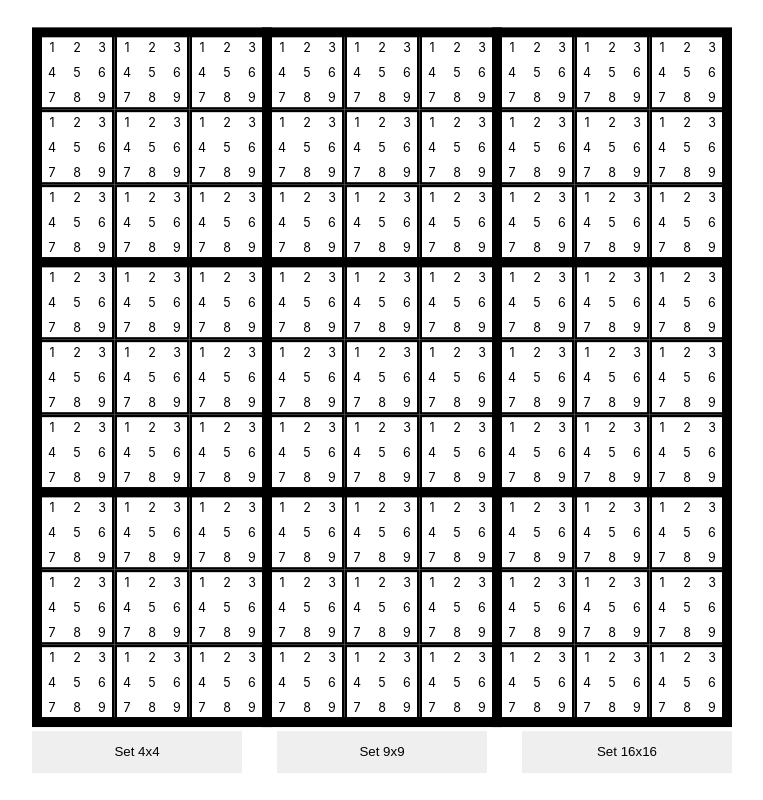
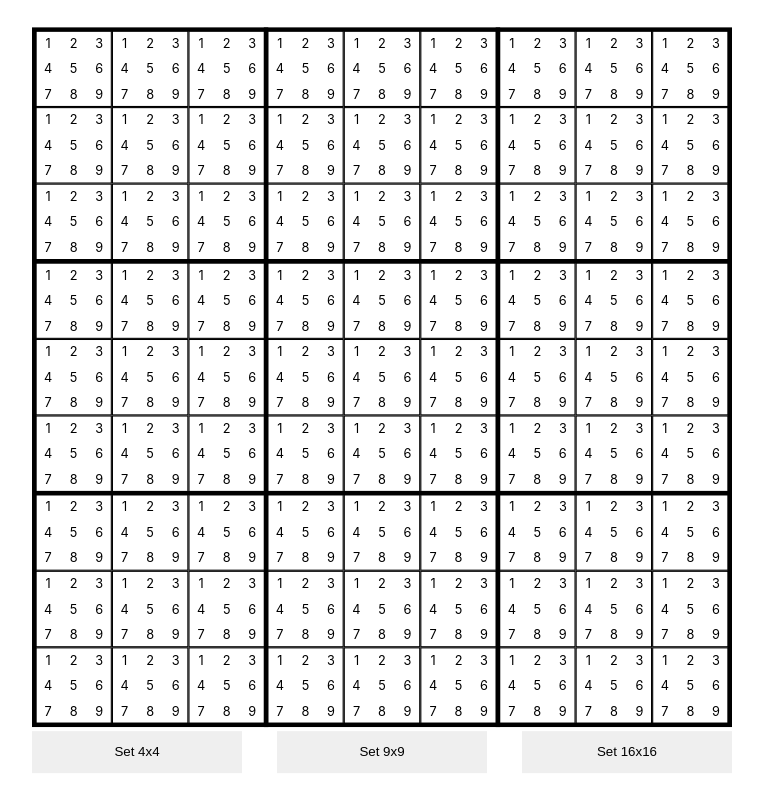
Before and after one commit to bliepp/sudoku-react, a React (Create React App) app: page / in a window 1280 px wide. Shown: the whole page, without its empty margins (258-1021 px from the left). Built offline with nearby package versions, Linux system fonts and the light colour scheme.

Commit message:
Set strokeWidth dynamically, recursively collapse cells

```diff
--- a/src/App.js
+++ b/src/App.js
@@ -8,7 +8,7 @@ function App() {
 
   return (
     <div className="Board">
-      <Board sideLength={sideLength} strokeWidth={10} size={700} />
+      <Board sideLength={sideLength} strokeWidth={40/sideLength} size={700} />
       <br />
       <button className="Sidelength" onClick={() => setSideLength(4)}>Set 4x4</button>
       <button className="Sidelength" onClick={() => setSideLength(9)}>Set 9x9</button>
--- a/src/Wavefunction.js
+++ b/src/Wavefunction.js
@@ -39,6 +39,10 @@ Wavefunction.prototype.collapseTo = function(cellId, to){
     this.cells[cellId].collapsed = true;
     this.cells[cellId].possibilities = [to];
 
+    /*
+     * TODO: remove code duplication
+     */
+
     // propagate in rows and columns
     let [x, y] = this.index2coord(cellId);
     for (let i = 0; i < this.sideLength; i++){
@@ -54,6 +58,10 @@ Wavefunction.prototype.collapseTo = function(cellId, to){
                 arr.splice(idx, 1);
                 return true
             });
+
+            if (this.cells[otherId].possibilities.length === 1 && !this.cells[otherId].collapsed){
+                this.collapseTo(otherId, this.cells[otherId].possibilities[0])
+            }
         })
     }
 
@@ -75,6 +83,10 @@ Wavefunction.prototype.collapseTo = function(cellId, to){
             arr.splice(idx, 1);
             return true
         });
+
+        if (this.cells[otherId].possibilities.length === 1 && !this.cells[otherId].collapsed){
+            this.collapseTo(otherId, this.cells[otherId].possibilities[0])
+        }
     });
 }
 
```
